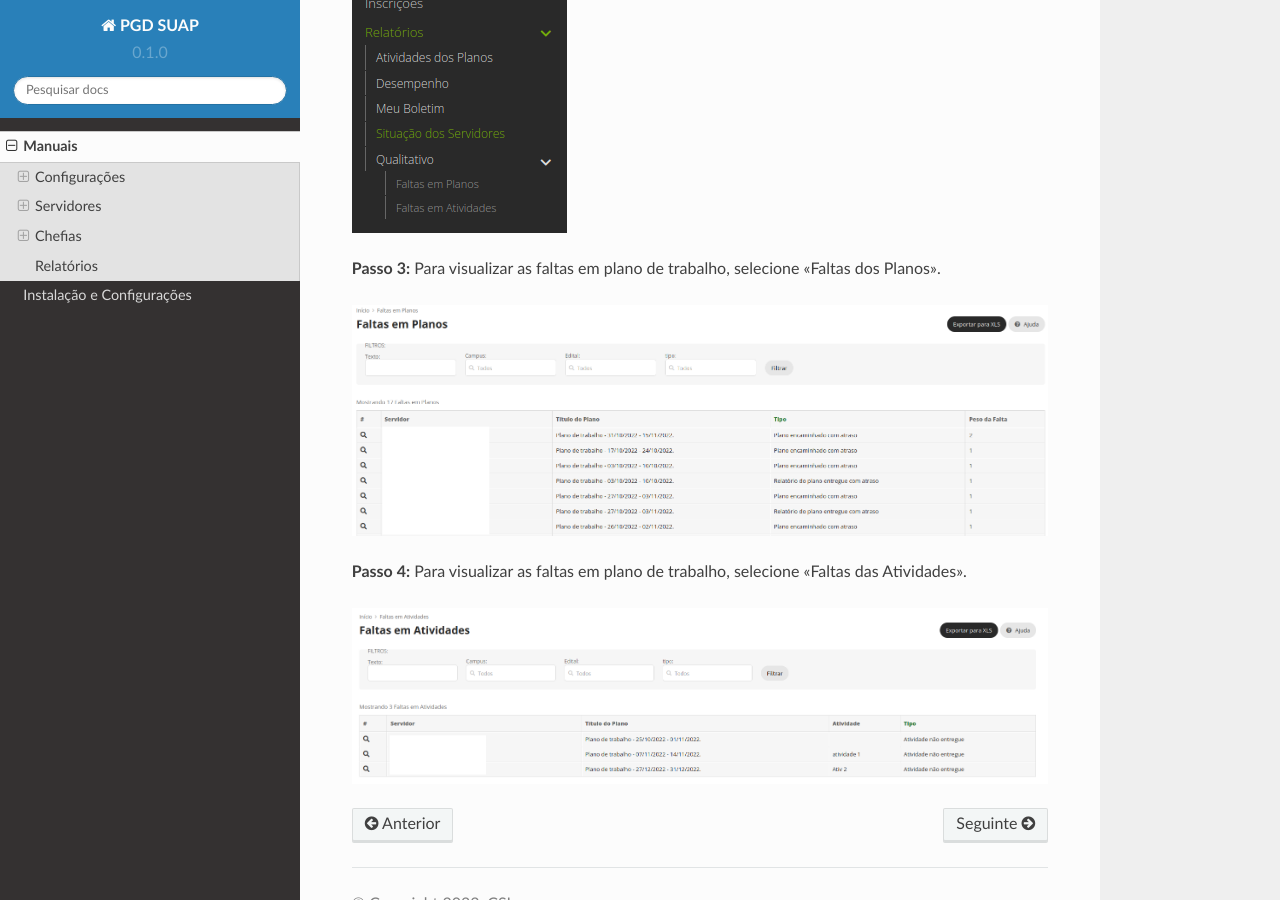
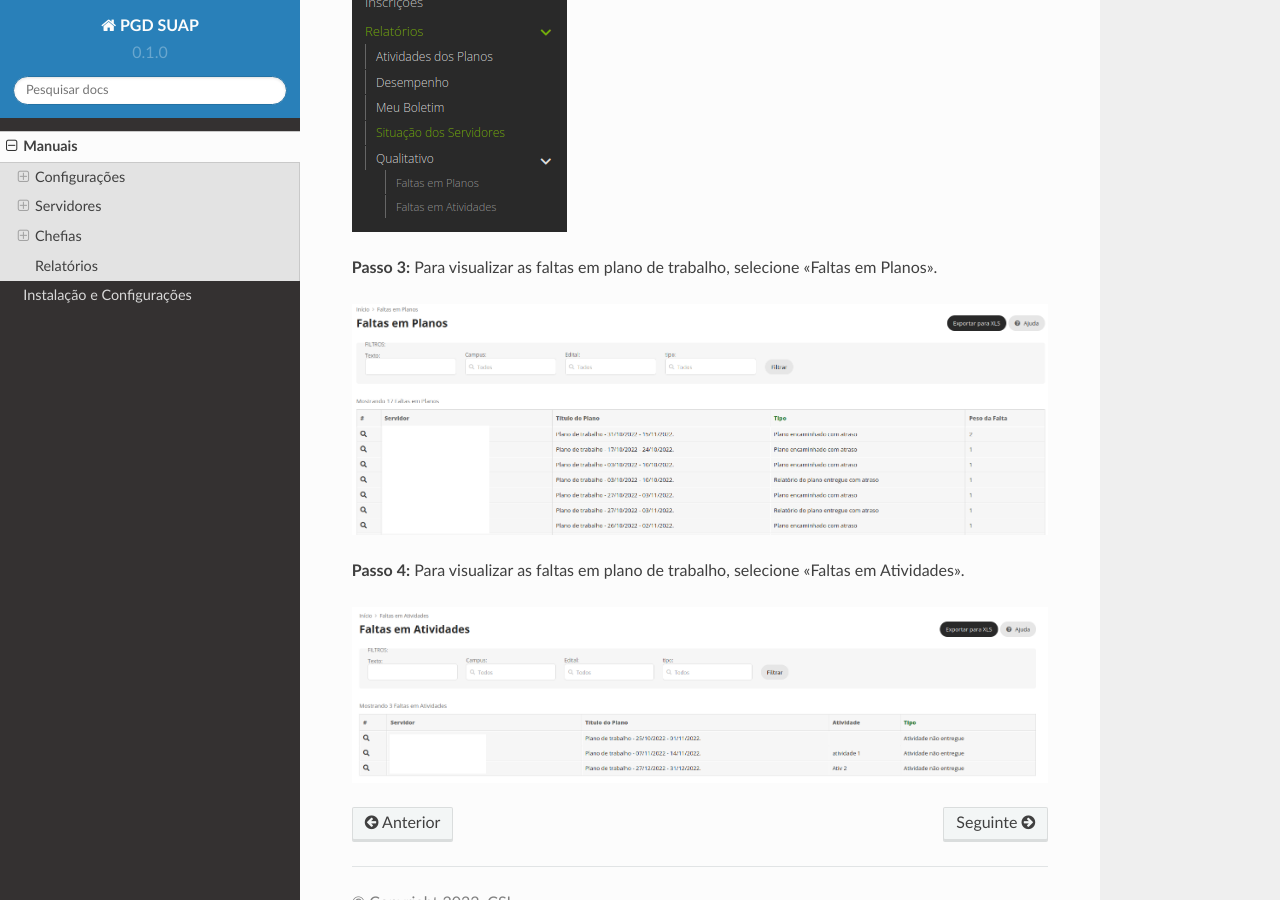
Before and after one commit to csi-ifgoiano/pgdsuap, a Sphinx documentation site: the page built from docs/source/manuais.rst, in a window 1280 px wide and 900 px high, scrolled down 39963 px. Built offline with Sphinx 7.4.7 and the Read the Docs theme 2.0.0, drawn with Linux system fonts in a browser that asks for light colours; some of the changed text lies outside the part shown.

Commit message:
Update manuais.rst

```diff
--- a/docs/source/manuais.rst
+++ b/docs/source/manuais.rst
@@ -559,10 +559,10 @@ Relatórios
 
 .. image:: menu-qualitativo.png
 
-**Passo 3:** Para visualizar as faltas em plano de trabalho, selecione "Faltas dos Planos".
+**Passo 3:** Para visualizar as faltas em plano de trabalho, selecione "Faltas em Planos".
 
 .. image:: relatorio-faltas-plano.png
 
-**Passo 4:** Para visualizar as faltas em plano de trabalho, selecione "Faltas das Atividades".
+**Passo 4:** Para visualizar as faltas em plano de trabalho, selecione "Faltas em Atividades".
 
 .. image:: relatorio-faltas-atividade.png
```
Also changed, not shown: other parts of docs/source/manuais.rst (+3 -3 lines).
